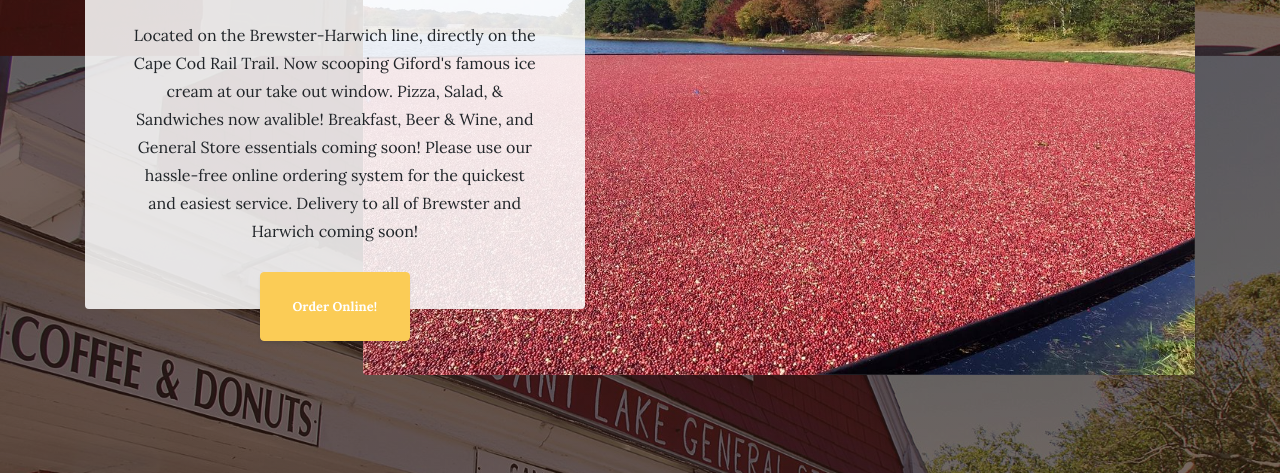
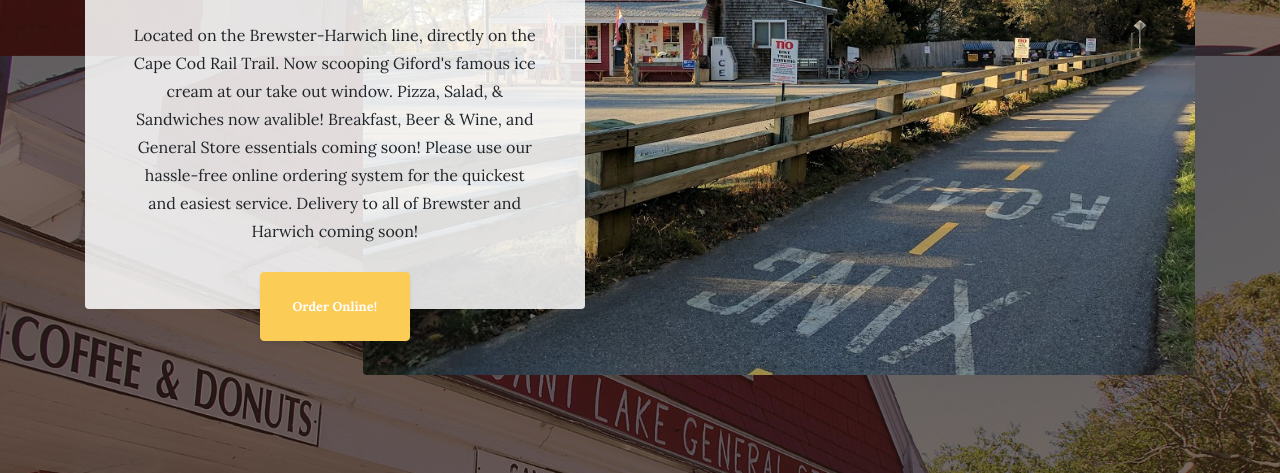
Before and after one commit to VinceGrilli/pizza-shark, a Gatsby site: page / in a window 1280 px wide. Shown: the part 792-1265 px from the top of the page. Built offline with nearby package versions, Linux system fonts and the light colour scheme; Gatsby itself is replaced by a stand-in of ours.

Commit message:
change front pic

```diff
--- a/src/pages/index.js
+++ b/src/pages/index.js
@@ -2,7 +2,7 @@ import React from 'react';
 
 import Layout from '../components/Layout';
 import psic from '../assets/images/pizza-shark-ice-cream2.png';
-import bog from '../assets/images/plgs-bog.jpg';
+import plgs from '../assets/images/plgs5.jpg';
 const IndexPage = () => (
   <Layout activeLink="home">
     <section className="page-section clearfix">
@@ -33,8 +33,8 @@ const IndexPage = () => (
           </div>
           <img
             className="intro-img img-fluid mb-3 mb-lg-0 rounded"
-            src={bog}
-            alt="Cranberry Bog"
+            src={plgs}
+            alt="Old Store Front"
           />
         </div>
       </div>
```
Also changed, not shown: src/assets/images/plgs5.jpg (added).
